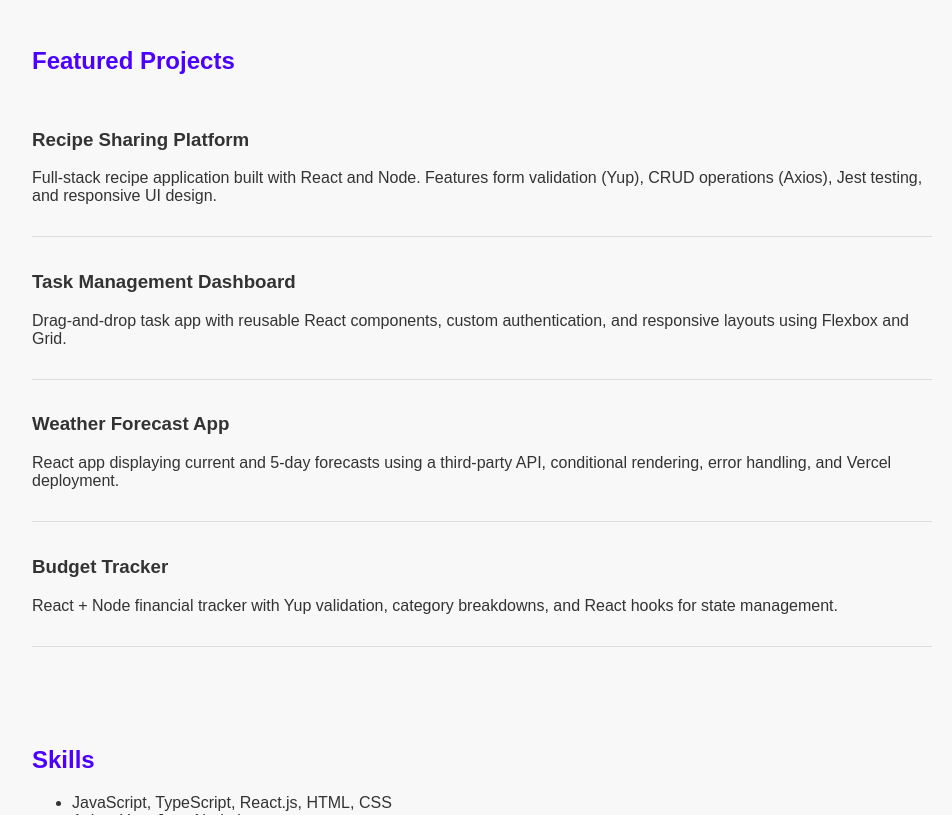
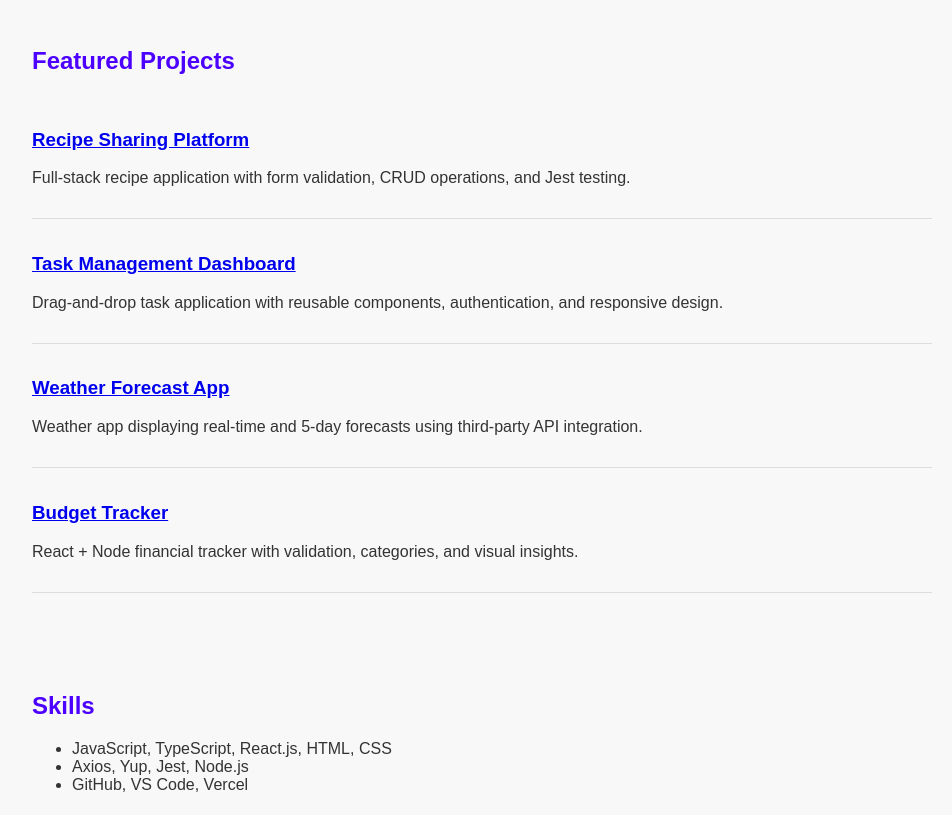
Before and after one commit to whitgunt77/portfolio, a plain HTML site: page index.html in a window 1280 px wide. Shown: the part 540-1355 px from the top of the page, without its empty margins (158-1110 px from the left). Drawn offline with Linux system fonts and the light colour scheme; a script that the page names is missing.

Commit message:
Update index.html

```diff
--- a/index.html
+++ b/index.html
@@ -33,37 +33,26 @@
       <h2>Featured Projects</h2>
 
       <div class="project">
-        <h3>Recipe Sharing Platform</h3>
-        <p>
-          Full-stack recipe application built with React and Node. Features form validation
-          (Yup), CRUD operations (Axios), Jest testing, and responsive UI design.
-        </p>
+        <h3><a href="projects/recipe.html">Recipe Sharing Platform</a></h3>
+        <p>Full-stack recipe application with form validation, CRUD operations, and Jest testing.</p>
       </div>
 
       <div class="project">
-        <h3>Task Management Dashboard</h3>
-        <p>
-          Drag-and-drop task app with reusable React components, custom authentication, and
-          responsive layouts using Flexbox and Grid.
-        </p>
+        <h3><a href="projects/task-dashboard.html">Task Management Dashboard</a></h3>
+        <p>Drag-and-drop task application with reusable components, authentication, and responsive design.</p>
       </div>
 
       <div class="project">
-        <h3>Weather Forecast App</h3>
-        <p>
-          React app displaying current and 5-day forecasts using a third-party API,
-          conditional rendering, error handling, and Vercel deployment.
-        </p>
+        <h3><a href="projects/weather.html">Weather Forecast App</a></h3>
+        <p>Weather app displaying real-time and 5-day forecasts using third-party API integration.</p>
       </div>
 
       <div class="project">
-        <h3>Budget Tracker</h3>
-        <p>
-          React + Node financial tracker with Yup validation, category breakdowns,
-          and React hooks for state management.
-        </p>
+        <h3><a href="projects/budget.html">Budget Tracker</a></h3>
+        <p>React + Node financial tracker with validation, categories, and visual insights.</p>
       </div>
     </section>
+
 
     <section class="section">
       <h2>Skills</h2>
```
